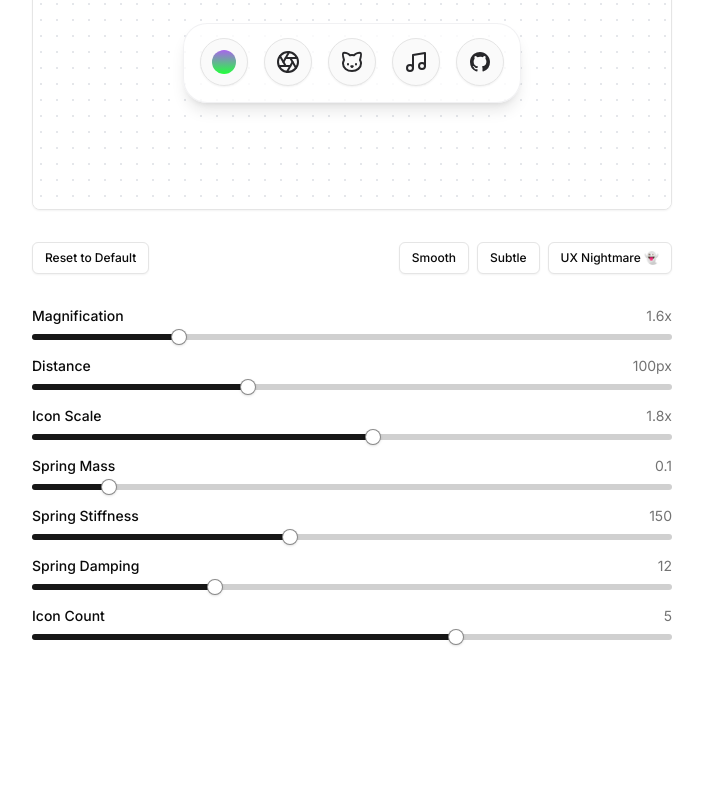
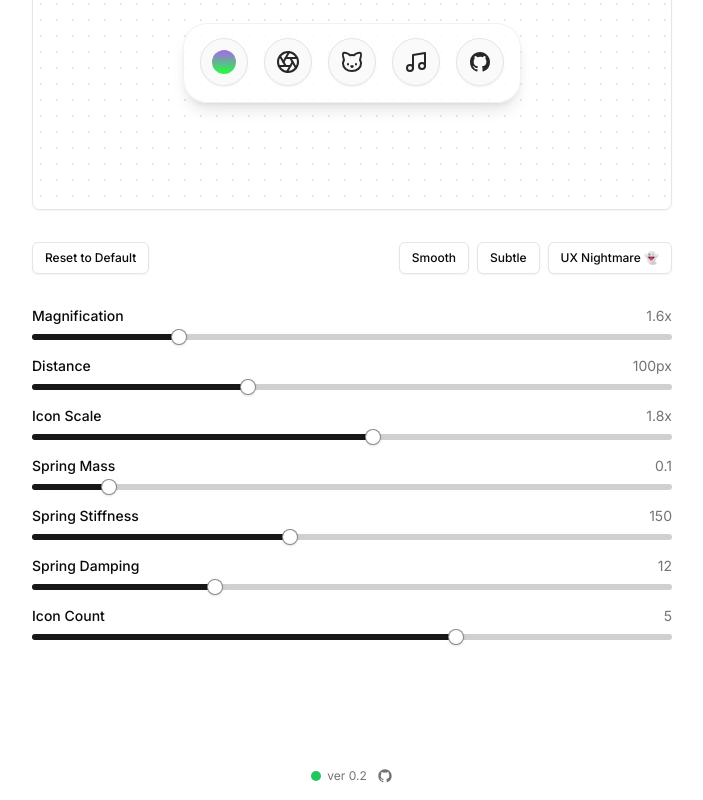
Before and after one commit to paulboguta/portfolio, a Next.js app: page /playground/dock in a window 1280 px wide. Shown: the part 305-1105 px from the top of the page, without its empty margins (288-991 px from the left). Before the commit the page ends 1041 px from the top, so only its background shows below. Built offline with nearby package versions, Linux system fonts and the light colour scheme.

Commit message:
add footer to playground

```diff
--- /dev/null
+++ b/app/playground/layout.tsx
@@ -0,0 +1,33 @@
+import { Github } from "@/components/icons";
+
+import Link from "next/link";
+import React from "react";
+import { VERSION } from "../app-config";
+
+const PlaygroundLayout = ({ children }: { children: React.ReactNode }) => {
+  return (
+    <div>
+      {children}
+
+      <section className="space-y-4 pb-4">
+        <div className="flex items-center justify-center gap-1.5 pt-8">
+          <div className="relative flex h-2.5 w-2.5">
+            <span className="absolute inline-flex h-full w-full animate-ping rounded-full bg-green-400 opacity-75"></span>
+            <span className="relative inline-flex h-2.5 w-2.5 rounded-full bg-green-500"></span>
+          </div>
+          <span className="text-xs text-muted-foreground">ver {VERSION}</span>
+          <Link
+            href="https://github.com/paulboguta/portfolio"
+            target="_blank"
+            rel="noopener noreferrer"
+            className="text-muted-foreground hover:text-foreground ml-1"
+          >
+            <Github className="h-4 w-4" />
+          </Link>
+        </div>
+      </section>
+    </div>
+  );
+};
+
+export default PlaygroundLayout;
```
